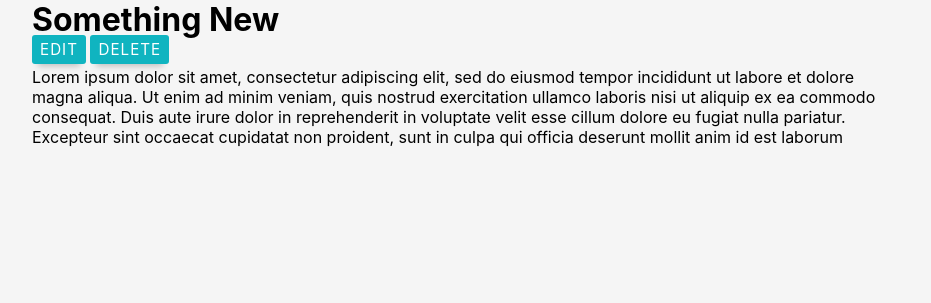
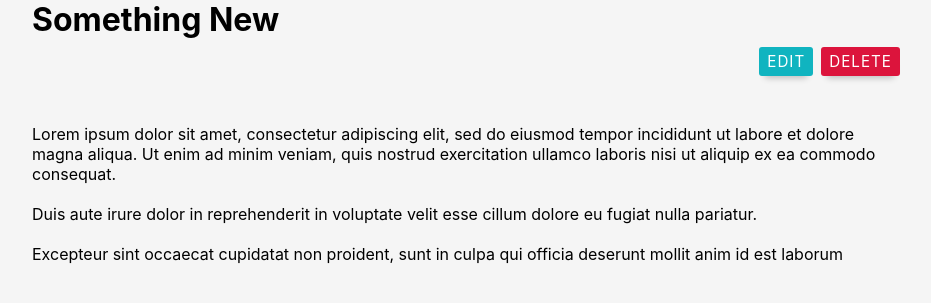
Before and after one commit to mani-barathi/flask-notes-app, a Flask app: page /notes/5 in a window 1280 px wide. Shown: the part 51-354 px from the top of the page, without its empty margins (174-1105 px from the left). Run offline with Flask 2, Linux system fonts and the light colour scheme; data comes from the database, SQL or seed files in the repository; both versions use the stored data as it was after the commit.

Commit message:
small changes in templates and css

```diff
--- a/static/style.css
+++ b/static/style.css
@@ -125,3 +125,17 @@ textarea.input {
 .btn:active {
   transform: translateY(3px);
 }
+
+.btn.delete {
+  background-color: rgb(220, 20, 60);
+}
+
+.note-actions {
+  margin-top: 0.5rem;
+  display: flex;
+  justify-content: flex-end;
+}
+
+.note-content {
+  white-space: pre-wrap;
+}
--- a/templates/create.html
+++ b/templates/create.html
@@ -7,7 +7,7 @@
     <input required type="text" name="title" id="" class="input" placeholder="Type a Title">
   </div>
   <div class="form-group">
-    <textarea required type="text" name="content" id="" class="input"  > </textarea>
+    <textarea required type="text" name="content" id="" class="input"  ></textarea>
   </div>
   <button class="btn" type="submit">Create</button>
 </form>
--- a/templates/edit_note.html
+++ b/templates/edit_note.html
@@ -7,9 +7,7 @@
     <input value="{{note[1]}}" required type="text" name="title" id="" class="input" placeholder="Type a Title">
   </div>
   <div class="form-group">
-    <textarea required type="text" name="content" id="" class="input"  >
-    {{note[2]}}
-    </textarea>
+    <textarea required type="text" name="content" id="" class="input"  >{{note[2]}}</textarea>
   </div>
   <button class="btn" type="submit">Update</button>
 </form>
--- a/templates/single_note.html
+++ b/templates/single_note.html
@@ -4,11 +4,12 @@
 <!-- note title -->
 <h1>{{note[1]}}</h1>
 
-<div>
-  <a class="btn" href="/notes/edit/{{note[0]}}">Edit</a>
-  <a class="btn" href="/notes/delete/{{note[0]}}">Delete</a>
+<div class="note-actions" >
+  <a class="btn" style="margin-right: 0.5rem;" href="/notes/edit/{{note[0]}}">Edit</a>
+  <a class="btn delete" href="/notes/delete/{{note[0]}}">Delete</a>
 </div>
-<div class="" style="margin-top: 0.5rem;">
+
+<div class="note-content" style="margin-top: 0.5rem;">
   <p class="">{{note[2]}}</p>
 </div>
 
```
Also changed, not shown: database.db.
